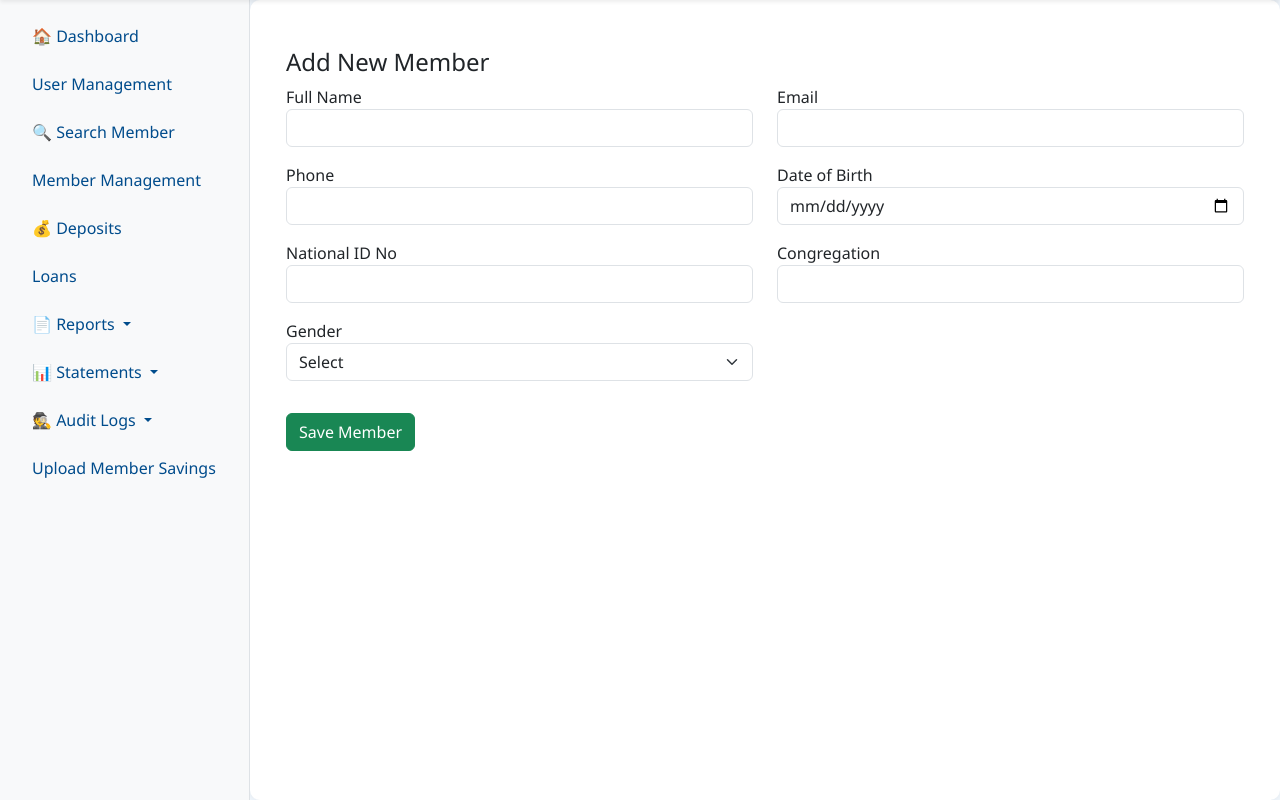
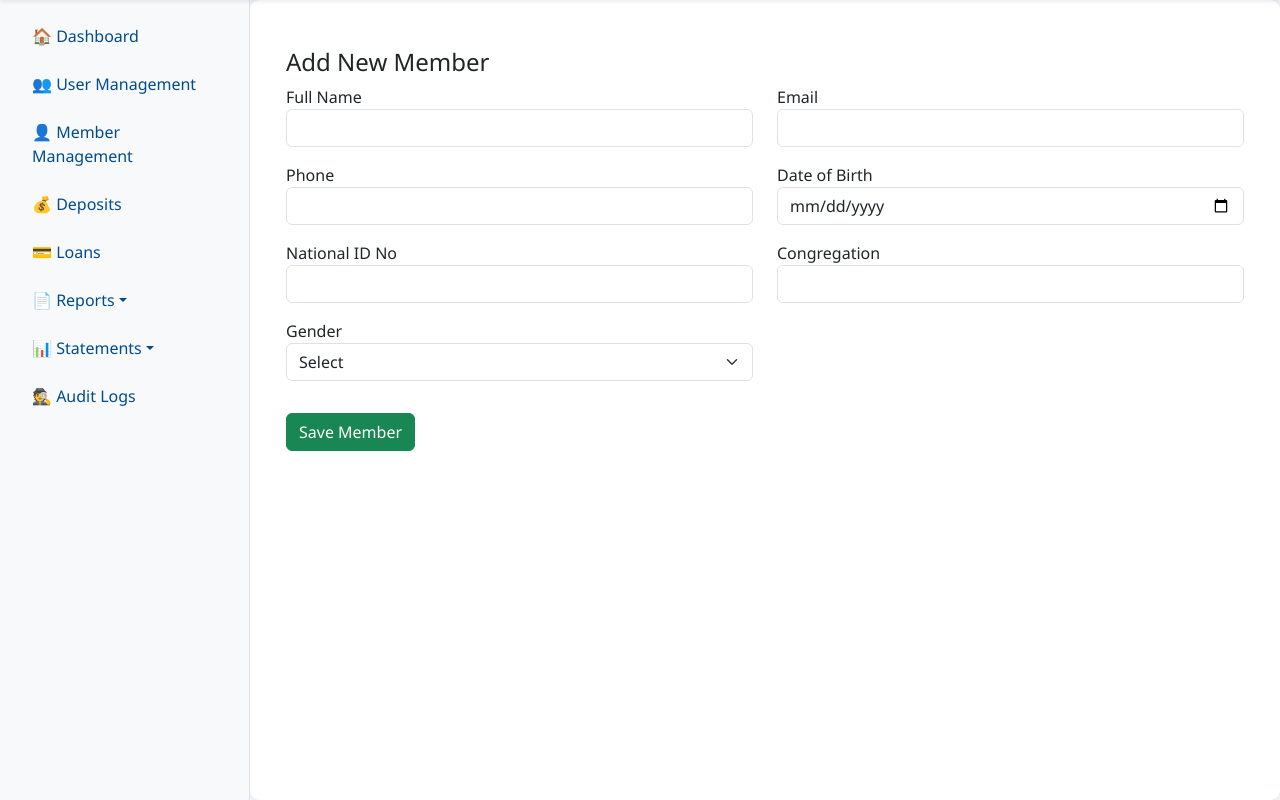
Before and after one commit to kariokojim/chairete_app, a Flask app: page /admin/members/add in a window 1280 px wide. Shown: the part 56-856 px from the top of the page. Run offline with Flask 3, Linux system fonts and the light colour scheme; the visitor is signed in with stand-in values (Sample User, id 1); some libraries are stand-ins or nearby versions.

Commit message:
Update base.html

```diff
--- a/sacco_app/templates/base.html
+++ b/sacco_app/templates/base.html
@@ -45,10 +45,16 @@
     <!-- Sidebar -->
     <div id="sidebar" class="bg-light border-end position-fixed h-100 p-3">
       <ul class="nav flex-column">
-		<li class="nav-item"><a class="nav-link" href="{{ url_for('admin.dashboard') }}">🏠 Dashboard</a></li>
+
+  <!-- Dashboard -->
   <li class="nav-item">
-		<a class="nav-link" data-bs-toggle="collapse" href="#userSubMenu" role="button" aria-expanded="false" aria-controls="userSubMenu">
-		<i class="bi bi-people"></i> User Management
+    <a class="nav-link" href="{{ url_for('admin.dashboard') }}">🏠 Dashboard</a>
+  </li>
+
+  <!-- User Management -->
+  <li class="nav-item">
+    <a class="nav-link" data-bs-toggle="collapse" href="#userSubMenu">
+      👥 User Management
     </a>
     <div class="collapse" id="userSubMenu">
       <ul class="nav flex-column ms-3">
@@ -61,140 +67,124 @@
       </ul>
     </div>
   </li>
+
+  <!-- Member Management -->
   <li class="nav-item">
-		  <a class="nav-link" href="{{ url_for('admin.search_member') }}">🔍 Search Member</a>
-		</li>
-        <li class="nav-item">
-		<a class="nav-link" data-bs-toggle="collapse" href="#memberSubMenu" role="button" aria-expanded="false" aria-controls="memberSubMenu">
-		  Member Management
+    <a class="nav-link" data-bs-toggle="collapse" href="#memberSubMenu">
+      👤 Member Management
     </a>
     <div class="collapse" id="memberSubMenu">
       <ul class="nav flex-column ms-3">
+        <li><a class="nav-link" href="{{ url_for('admin.add_member') }}">Add New Member</a></li>
+        <li><a class="nav-link" href="{{ url_for('admin.list_members') }}">List Members</a></li>
+        <li><a class="nav-link" href="{{ url_for('admin.open_account') }}">Open Member Account</a></li>
+        <li><a class="nav-link" href="{{ url_for('admin.search_member') }}">🔍 Search Member</a></li>
+      </ul>
+    </div>
+  </li>
+
+  <!-- ========================= -->
+  <!-- DEPOSITS (UNIFIED MENU) -->
+  <!-- ========================= -->
   <li class="nav-item">
-			  <a class="nav-link load-page" href="{{ url_for('admin.add_member') }}">Add New Member</a>
+    <a class="nav-link" data-bs-toggle="collapse" href="#depositMenu">
+      💰 Deposits
+    </a>
+    <div class="collapse" id="depositMenu">
+      <ul class="nav flex-column ms-3">
+
+		  <li class="nav-item">
+				<a class="nav-link" href="{{ url_for('admin.loan_repayment') }}">
+				  <i class="bi bi-plus-circle"></i> Master Postings
+				</a>
 			  </li>
         <li class="nav-item">
-			  <a class="nav-link load-page" href="{{ url_for('admin.list_members') }}">List Members</a>
+          <a class="nav-link" href="{{ url_for('admin.post_transaction') }}">
+            Simple Postings
+          </a>
+        </li>
+
+        <li class="nav-item">
+          <a class="nav-link" href="{{ url_for('admin.list_member_deposits') }}">
+            View Member Deposits
+          </a>
         </li>
 		  <li class="nav-item">
-			<a class="nav-link load-page" href="{{ url_for('admin.open_account') }}">Open Member Account</a>
+				<a class="nav-link" href="{{ url_for('admin.upload_loan_repayments') }}">
+				Upload all Bank Postings
+				</a>
 				</li>
         <li class="nav-item">
-			<a class="nav-link load-page" href="{{ url_for('admin.post_transaction') }}">Post Payment</a>
+          <a class="nav-link" href="{{ url_for('admin.upload_member_savings') }}">
+            Upload Bank Payments(no-loan)
+          </a>
         </li>
+
         <li class="nav-item">
-			<a class="nav-link load-page" href="{{ url_for('admin.list_member_deposits') }}">View Member Deposits</a>
+          <a class="nav-link" href="{{ url_for('admin.repay_loan_from_savings') }}">
+            Payment from Savings
+          </a>
         </li>
-			<li><a class="dropdown-item text-danger" href="{{ url_for('admin.reverse_transaction') }}">🔁 Reverse Transaction</a></li>
+
+        <li class="nav-item">
+          <a class="nav-link text-danger" href="{{ url_for('admin.reverse_transaction') }}">
+            🔁 Reverse Transaction
+          </a>
+        </li>
 
       </ul>
     </div>
   </li>
 
-        <li class="nav-item"><a class="nav-link" href="#">💰 Deposits</a></li>
+  <!-- ========================= -->
+  <!-- LOANS -->
+  <!-- ========================= -->
   <li class="nav-item">
-		  <a class="nav-link collapsed" href="#" data-bs-toggle="collapse" data-bs-target="#loanMenu" aria-expanded="false">
-			<i class="bi bi-cash-stack"></i>
-			<span>Loans</span>
-			<i class="bi bi-chevron-down float-end"></i>
+    <a class="nav-link" data-bs-toggle="collapse" href="#loanMenu">
+      💳 Loans
     </a>
-		  <div id="loanMenu" class="collapse" data-bs-parent="#sidebarMenu">
+    <div class="collapse" id="loanMenu">
       <ul class="nav flex-column ms-3">
-			  <li class="nav-item">
-				<a class="nav-link" href="{{ url_for('admin.disburse_loan') }}">
-				  <i class="bi bi-plus-circle"></i> Disburse Loan
-				</a>
-			  </li>
-			  <li class="nav-item">
-				<a class="nav-link" href="{{ url_for('admin.upload_loan_repayments') }}">
-				Upload Repayments
-				</a>
-				</li>
-			  <li class="nav-item">
-				<a class="nav-link" href="{{ url_for('admin.loan_repayment') }}">
-				  <i class="bi bi-plus-circle"></i> Master Payments
-				</a>
-			  </li>
-			<li class="nav-item">
-			  <a class="nav-link" href="{{ url_for('admin.loan_prepayment') }}">
-				<i class="bi bi-cash-stack me-1"></i> Loan Prepayment
-			  </a>
-			</li>
-			<li><a class="dropdown-item" href="{{ url_for('admin.repay_loan_from_savings') }}">
-			Payment from Savings</a></li>
-
-			  <li class="nav-item">
-				<a class="nav-link" href="{{ url_for('admin.list_loans') }}">
-				  <i class="bi bi-list-check"></i> List Loans
-				</a>
-			  </li>
+        <li><a class="nav-link" href="{{ url_for('admin.disburse_loan') }}">Disburse Loan</a></li>
+        <li><a class="nav-link" href="{{ url_for('admin.loan_statement_view2') }}">Loan Statement</a></li>
+        <li><a class="nav-link" href="{{ url_for('admin.view_member_loan_schedules') }}">View Member Loan Schedules</a></li>
+        <li><a class="nav-link" href="{{ url_for('admin.upload_loan_repayments') }}">Upload Repayments</a></li>
+        <li><a class="nav-link" href="{{ url_for('admin.loan_prepayment') }}">Loan Prepayment</a></li>
+        <li><a class="nav-link" href="{{ url_for('admin.list_loans') }}">List Loans</a></li>
       </ul>
     </div>
   </li>
+
+  <!-- Reports -->
   <li class="nav-item dropdown">
-		  <a class="nav-link dropdown-toggle text-blue" href="#" id="reportsDropdown" role="button"
-			 data-bs-toggle="dropdown" aria-expanded="false">
-			📄 Reports
-		  </a>
-		  <ul class="dropdown-menu dropdown-menu-dark" aria-labelledby="reportsDropdown">
-			<li>
-			  <a class="dropdown-item" href="{{ url_for('admin.generate_member_loan_summary') }}">
-				📊 Member Loan Summary
-			  </a>
-			</li>
-			<li>
-			  <a class="dropdown-item" href="{{ url_for('admin.generate_guarantor_report') }}">
-				🧾 Guarantor Report
-			  </a>
-			</li>
-				<li><a class="dropdown-item" href="{{ url_for('admin.trial_balance') }}">📘 Trial Balance</a></li>
-				<li><a class="dropdown-item" href="{{ url_for('admin.balance_sheet') }}">📊 Balance Sheet</a></li>
-				<li><a class="dropdown-item" href="{{ url_for('admin.income_statement') }}">📄 Income Statement</a></li>
-				<li><a class="dropdown-item" href="{{ url_for('admin.cashflow_statement') }}">💵 Cash Flow Statement</a></li>
-				<li><a class="dropdown-item" href="{{ url_for('admin.gl_report') }}">📘 GL Report</a></li>
-
+    <a class="nav-link dropdown-toggle" href="#" data-bs-toggle="dropdown">📄 Reports</a>
+    <ul class="dropdown-menu">
+      <li><a class="dropdown-item" href="{{ url_for('admin.generate_member_loan_summary') }}">Member Loan Summary</a></li>
+      <li><a class="dropdown-item" href="{{ url_for('admin.generate_guarantor_report') }}">Guarantor Report</a></li>
+      <li><a class="dropdown-item" href="{{ url_for('admin.trial_balance') }}">Trial Balance</a></li>
+      <li><a class="dropdown-item" href="{{ url_for('admin.balance_sheet') }}">Balance Sheet</a></li>
+      <li><a class="dropdown-item" href="{{ url_for('admin.income_statement') }}">Income Statement</a></li>
+      <li><a class="dropdown-item" href="{{ url_for('admin.cashflow_statement') }}">Cash Flow Statement</a></li>
+      <li><a class="dropdown-item" href="{{ url_for('admin.gl_report') }}">GL Report</a></li>
     </ul>
   </li>
 
-		<!-- Statements Dropdown -->
+  <!-- Statements -->
   <li class="nav-item dropdown">
-		  <a class="nav-link dropdown-toggle" href="#" id="statementsDropdown" role="button"
-			 data-bs-toggle="dropdown" aria-expanded="false">
-			📊 Statements
-		  </a>
-		  <ul class="dropdown-menu shadow-sm" aria-labelledby="statementsDropdown">
-			<li>
-			  <a class="dropdown-item" href="{{ url_for('admin.savings_statement_form') }}">
-				💰 Savings Statement
-			  </a>
-			</li>
-			<li>
-			  <a class="dropdown-item" href="{{ url_for('admin.loan_statement_form') }}">
-				📄 Loan Statement
-			  </a>
-			</li>
+    <a class="nav-link dropdown-toggle" href="#" data-bs-toggle="dropdown">📊 Statements</a>
+    <ul class="dropdown-menu">
+      <li><a class="dropdown-item" href="{{ url_for('admin.savings_statement_form') }}">Savings Statement</a></li>
+      <li><a class="dropdown-item" href="{{ url_for('admin.loan_statement_form') }}">Loan Statement</a></li>
     </ul>
   </li>
 
-		<!-- Audit Logs Dropdown -->
-		<li class="nav-item dropdown">
-		  <a class="nav-link dropdown-toggle" href="#" id="auditlogDropdown" role="button"
-			 data-bs-toggle="dropdown" aria-expanded="false">
-			🕵️ Audit Logs
-		  </a>
-		  <ul class="dropdown-menu shadow-sm" aria-labelledby="auditlogDropdown">
-			<li>
-			  <a class="dropdown-item" href="{{ url_for('admin.audit_logs') }}">Audit Logs</a></li>
-
-		  </ul>
-		</li>
+  <!-- Audit -->
   <li class="nav-item">
-		  <a class="nav-link" href="{{ url_for('admin.upload_member_savings') }}">
-			<i class="bi bi-upload"></i> Upload Member Savings
-		  </a>
+    <a class="nav-link" href="{{ url_for('admin.audit_logs') }}">🕵️ Audit Logs</a>
   </li>
 
 </ul>
+
     </div>
 
     <!-- Main content -->
```
Lines whose indentation alone changed are shown as unchanged.
